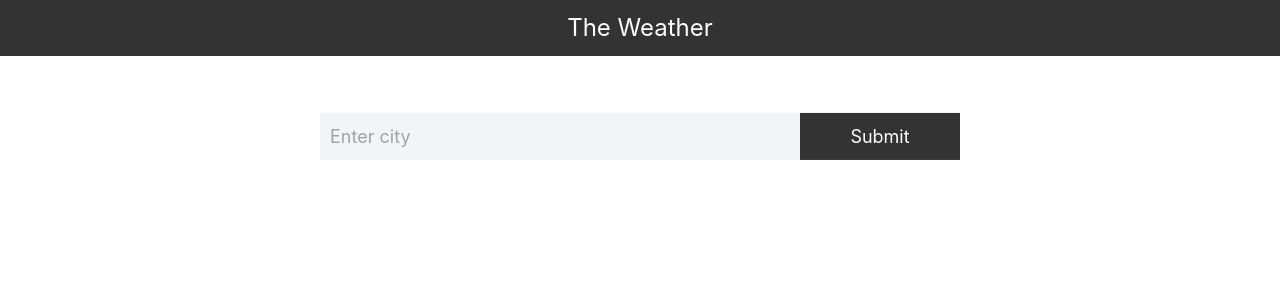
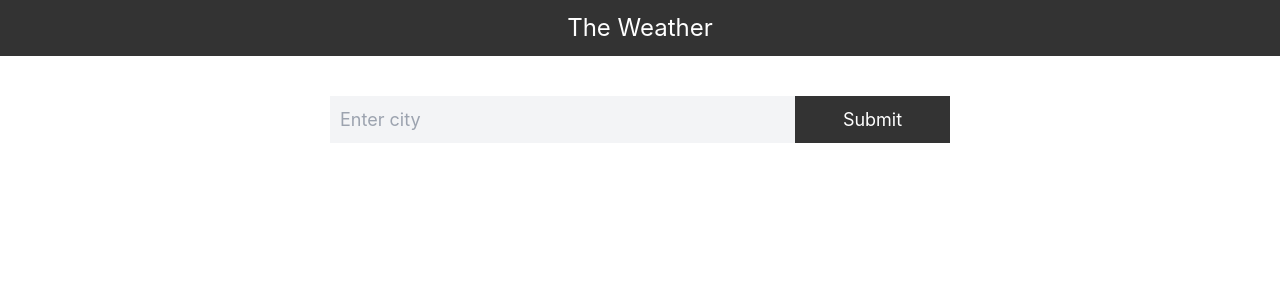
Before and after one commit to armirqurdina00/theweather, a React (Create React App) app: page / in a window 1280 px wide. Shown: the top 300 px of the page. Built offline with nearby package versions, Linux system fonts and the light colour scheme.

Commit message:
Change form position on big screen

```diff
--- a/src/index.css
+++ b/src/index.css
@@ -134,10 +134,7 @@ button{
   }
 
   form{
-    position: absolute;
-    top: 15%;
-    left: 50%;
-    transform: translate(-50%, -15%);
+    margin-top: 20px;
   }
 
   .details-secondary{
```
